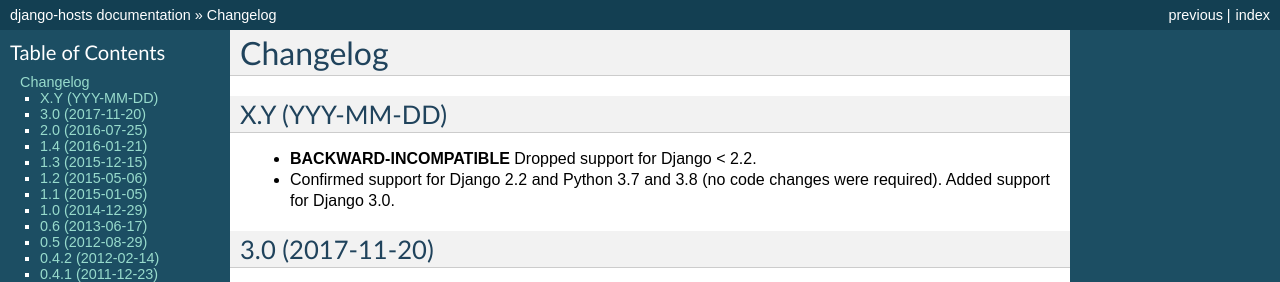
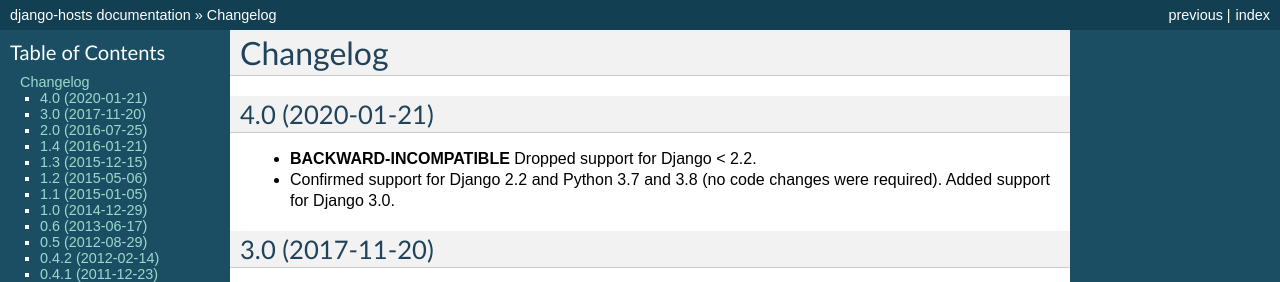
Before and after one commit to jazzband/django-hosts, a Sphinx documentation site: the page built from docs/changelog.rst, in a window 1280 px wide and 900 px high. Shown: the top 282 px of the window. Built offline with Sphinx 7.4.7, drawn with Linux system fonts in a browser that asks for light colours; the version number could not be read and is left out.

Commit message:
Add release date for 4.0

```diff
--- a/docs/changelog.rst
+++ b/docs/changelog.rst
@@ -1,7 +1,7 @@
 Changelog
 =========
 
-X.Y (YYY-MM-DD)
+4.0 (2020-01-21)
 ----------------
 
 - **BACKWARD-INCOMPATIBLE** Dropped support for Django < 2.2.
```
